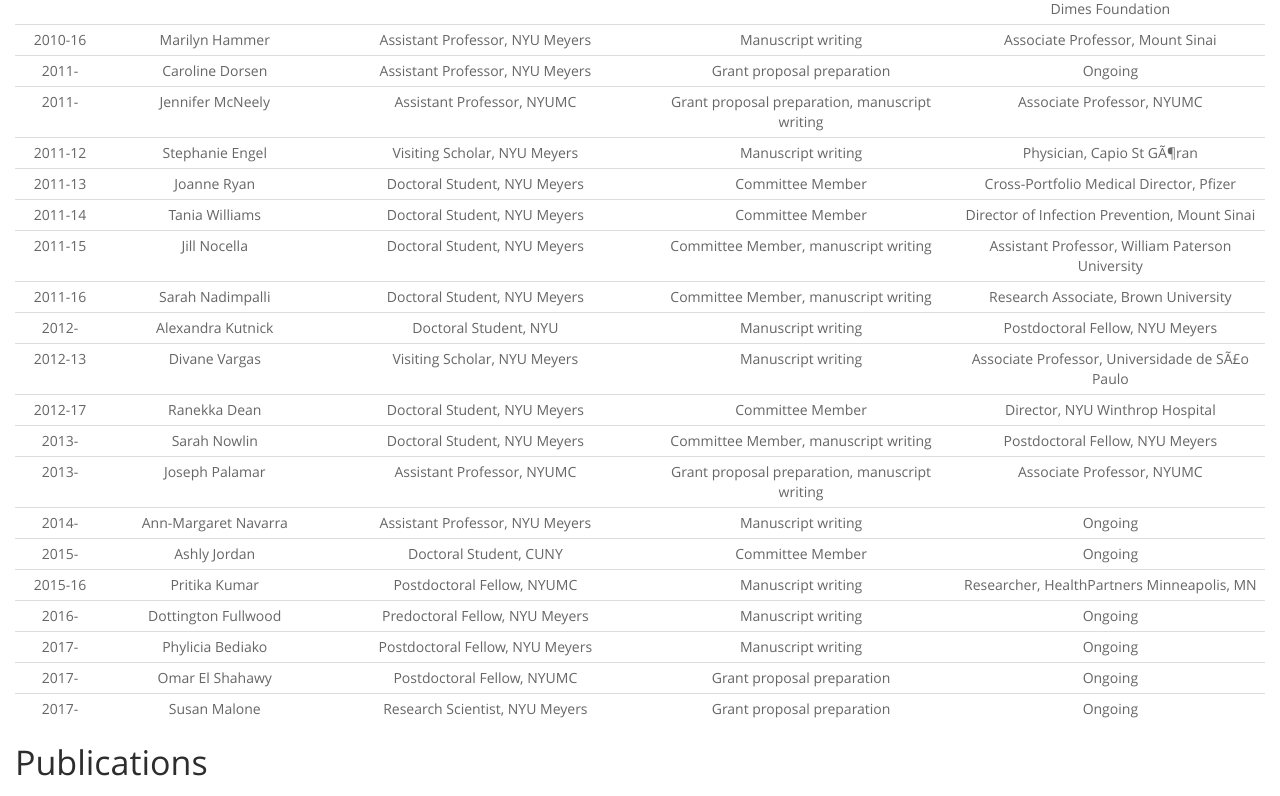
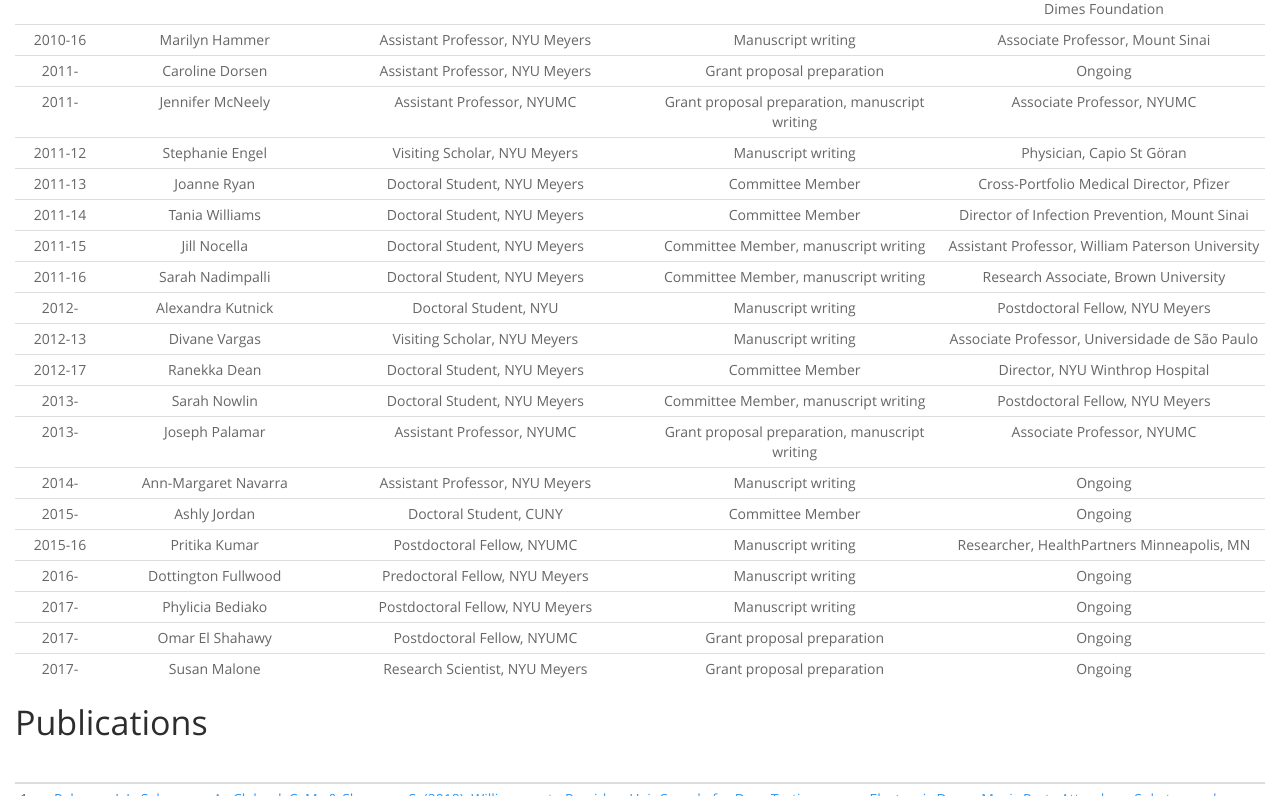
Before and after one commit to clelandcm/Cleland-CV, a plain HTML site: page index.html in a window 1280 px wide. Shown: the part 1342-2138 px from the top of the page. Drawn offline with nearby package versions, Linux system fonts and the light colour scheme; some packages are replaced by stand-ins of ours.

Commit message:
Add files via upload

```diff
--- a/index.html
+++ b/index.html
@@ -11,7 +11,7 @@
 
 <meta name="author" content="Curriculum Vitae" />
 
-<meta name="date" content="2018-08-19" />
+<meta name="date" content="2018-08-21" />
 
 <title>Charles Marshall Cleland</title>
 
@@ -300,7 +300,7 @@ $(document).ready(function () {
 
 <h1 class="title toc-ignore">Charles Marshall Cleland</h1>
 <h4 class="author"><em>Curriculum Vitae</em></h4>
-<h4 class="date"><em>August 19, 2018</em></h4>
+<h4 class="date"><em>August 21, 2018</em></h4>
 
 </div>
 
@@ -350,8 +350,8 @@ $(document).ready(function () {
 <col width="7%"></col>
 <col width="17%"></col>
 <col width="25%"></col>
-<col width="24%"></col>
-<col width="24%"></col>
+<col width="23%"></col>
+<col width="25%"></col>
 </colgroup>
 <thead>
 <tr class="header">
@@ -438,7 +438,7 @@ $(document).ready(function () {
 <td align="center">Stephanie Engel</td>
 <td align="center">Visiting Scholar, NYU Meyers</td>
 <td align="center">Manuscript writing</td>
-<td align="center">Physician, Capio St GÃ¶ran</td>
+<td align="center">Physician, Capio St Göran</td>
 </tr>
 <tr class="even">
 <td align="center">2011-13</td>
@@ -480,7 +480,7 @@ $(document).ready(function () {
 <td align="center">Divane Vargas</td>
 <td align="center">Visiting Scholar, NYU Meyers</td>
 <td align="center">Manuscript writing</td>
-<td align="center">Associate Professor, Universidade de SÃ£o Paulo</td>
+<td align="center">Associate Professor, Universidade de São Paulo</td>
 </tr>
 <tr class="even">
 <td align="center">2012-17</td>
```
